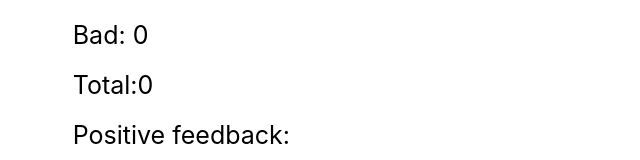
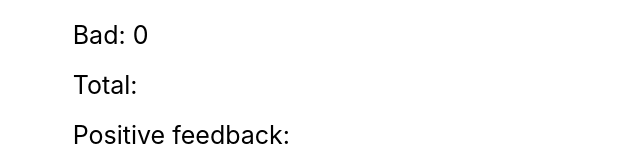
Before and after one commit to DmytroSvarkovskiy/goit-react-hw-02-feedback, a React (Create React App) app: page / in a window 1280 px wide. Shown: the part 280-440 px from the top of the page, without its empty margins (319-959 px from the left). Built offline with nearby package versions, Linux system fonts and the light colour scheme.

Commit message:
Update Feedback.jsx

```diff
--- a/src/components/Feedback/Feedback.jsx
+++ b/src/components/Feedback/Feedback.jsx
@@ -15,13 +15,12 @@ export class Feedback extends Component {
   onBtnClick = e => {
     const currentClick = e.target.textContent.toLowerCase();
     this.setState(prevState => {
-      return { [currentClick]: prevState[currentClick] + 1 };
+      return {
+        [currentClick]: prevState[currentClick] + 1,
+      };
     });
   };
-  countTotalFeedback = () => {
-    return this.state.bad;
-  };
-  total = this.countTotalFeedback();
+
   render() {
     return (
       <div>
@@ -36,7 +35,7 @@ export class Feedback extends Component {
           <li>Good: {this.state.good}</li>
           <li>Neutral: {this.state.neutral}</li>
           <li>Bad: {this.state.bad}</li>
-          <li>Total:{this.total}</li>
+          <li>Total: </li>
           <li>Positive feedback:</li>
         </FeedbackList>
       </div>
```
